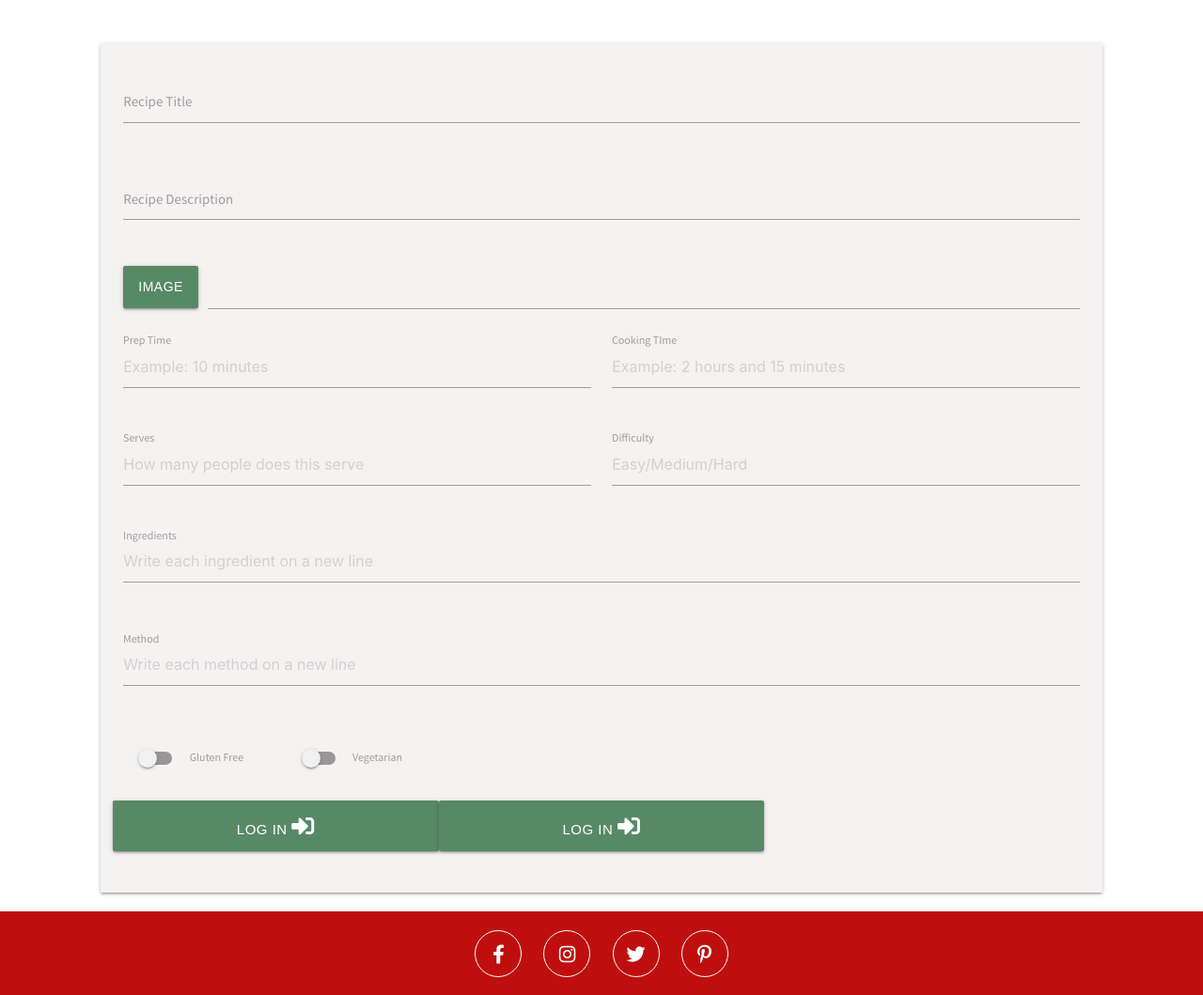
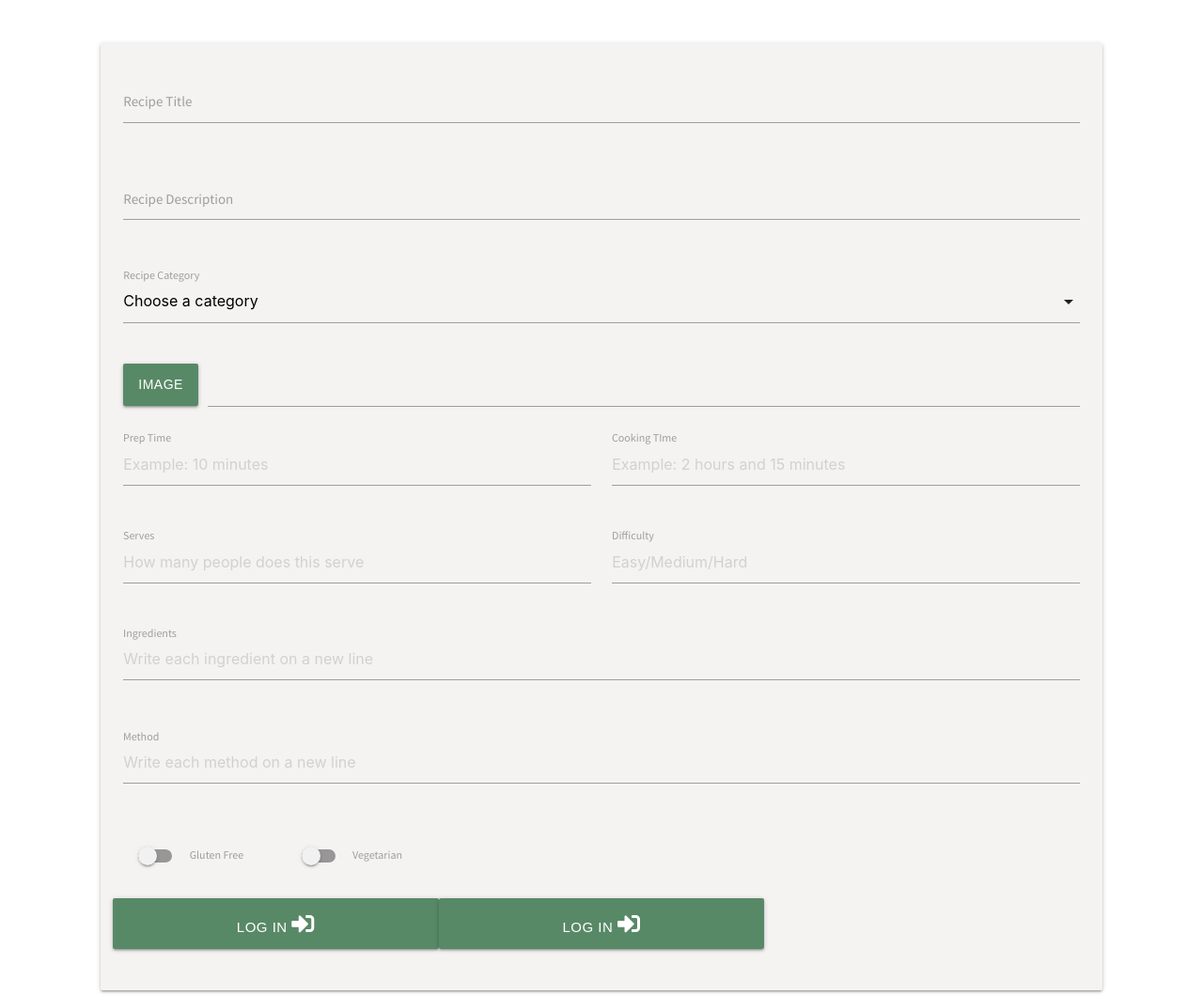
Before and after one commit to Gregory4321/ciao-down, a Flask app: template templates/add_recipe.html in a window 1280 px wide. Shown: the part 614-1673 px from the top of the page at 94% size. Run offline with Flask 2, Linux system fonts and the light colour scheme; the template is opened without the code that fills it, so the values that code supplies are empty; some libraries are stand-ins or nearby versions; some web fonts are replaced.

Commit message:
Added categories dropdown and functionality

```diff
--- a/app.py
+++ b/app.py
@@ -82,7 +82,7 @@ def login():
     return render_template("login.html")
 
 
-@app.route("/profile/<username>", methods=["GET"])
+@app.route("/profile/<username>", methods=["GET", "POST"])
 def profile(username):
     # Get session user's recipes from the database
     recipes = mongo.db.recipes.find()
@@ -106,6 +106,12 @@ def logout():
     return redirect(url_for("login"))
 
 
+@app.route("/add_recipe")
+def add_recipe():
+    categories = mongo.db.categories.find()
+    return render_template("add_recipe.html", categories=categories)
+
+
 if __name__ == "__main__":
     app.run(host=os.getenv("IP"),
             port=int(os.getenv("PORT")),
--- a/templates/add_recipe.html
+++ b/templates/add_recipe.html
@@ -63,6 +63,18 @@
                             <textarea id="recipe_description" name="recipe_description"
                                 class="materialize-textarea validate" minlength="5" maxlength="150" required></textarea>
                             <label for="recipe_description">Recipe Description</label>
+                        </div>
+                    </div>
+                    <!-- Recipe category -->
+                    <div class="row">
+                        <div class="input-field col s12">
+                            <select id="category_name" name="category_name" class="validate" required>
+                                <option value="" disabled selected>Choose a category</option>
+                                {% for category in categories %}
+                                    <option value="{{ category.category_name }}">{{ category.category_name }}</option>
+                                {% endfor %}
+                            </select>
+                            <label for="category_name">Recipe Category</label>
                         </div>
                     </div>
                     <!-- Recipe image -->
```
